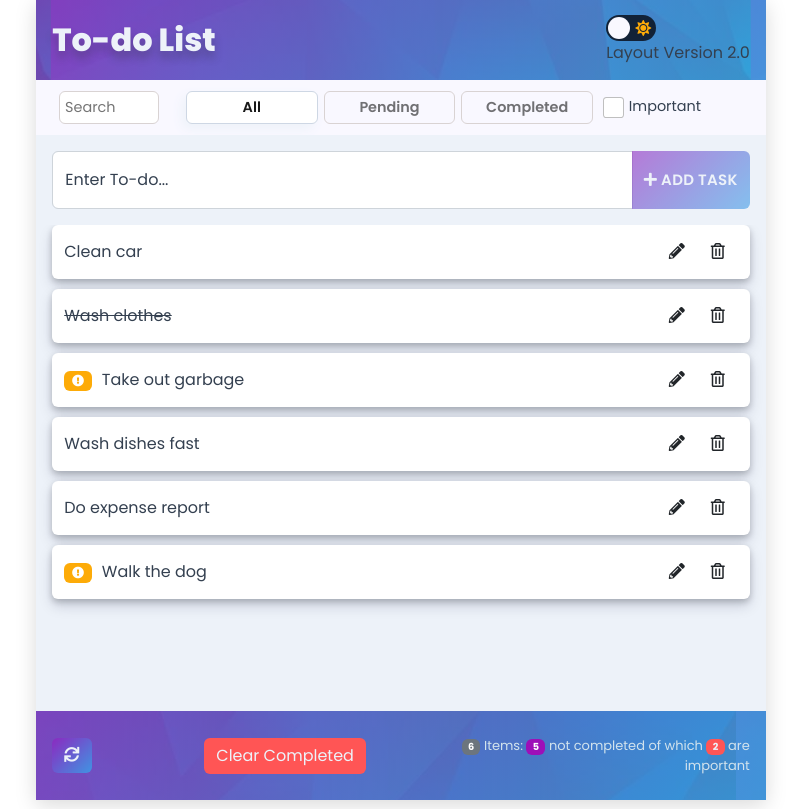
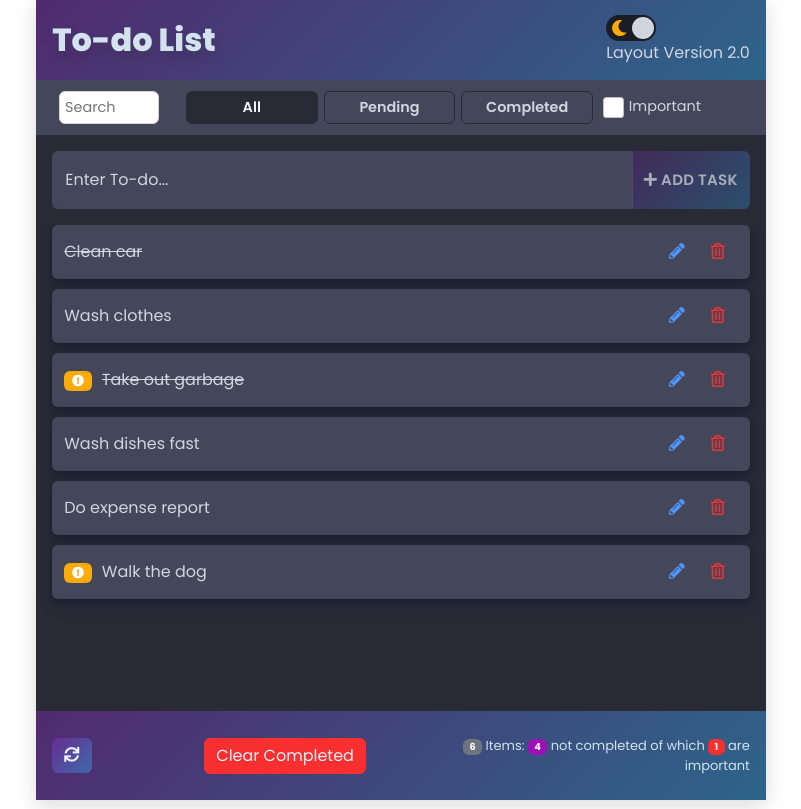
Before and after one commit to alifiyah29/Task-Alchemy, a Next.js app: page / in a window 1280 px wide. Shown: the whole page, without its empty margins (239-1040 px from the left). Built offline with nearby package versions, Linux system fonts and the light colour scheme.

Commit message:
useDebugValue

```diff
--- a/db.json
+++ b/db.json
@@ -2,20 +2,20 @@
   "todos": [
     {
       "todoText": "Clean car",
-      "completed": false,
+      "completed": true,
       "important": false,
       "id": 11
     },
     {
       "id": 3,
       "todoText": "Wash clothes",
-      "completed": true,
+      "completed": false,
       "important": false
     },
     {
       "id": 5,
       "todoText": "Take out garbage",
-      "completed": false,
+      "completed": true,
       "important": true
     },
     {
--- a/src/components/layout/Header.js
+++ b/src/components/layout/Header.js
@@ -1,7 +1,7 @@
 import { withTheme } from "../hoc/withTheme";
 
-
-const Header = ({layoutVersion, darkTheme, toggleTheme }) => {
+const Header = ({ layoutVersion, darkTheme, toggleTheme }) => {
+  console.log({ toggleTheme });
 
   return (
     <header>
--- a/src/components/layout/Layout.js
+++ b/src/components/layout/Layout.js
@@ -14,7 +14,9 @@ const Inner = ({ children }) => {
       className="container"
       data-theme={darkTheme ? "dark" : "light"}
     >
-      <Header layoutVersion={layoutVersion} />
+      <Header
+        layoutVersion={layoutVersion}
+      />
       {children}
       <br />
       <Footer />
--- a/src/components/todo/ToDo.js
+++ b/src/components/todo/ToDo.js
@@ -5,6 +5,7 @@ const ToDo = ({
   handleEdit,
   idUpdating,
 }) => {
+  console.log(`ToDo: ${todoItem.id}:${todoItem.todoText}`)
   return (
     <div
       key={todoItem.id}
--- a/src/contexts/ThemeContext.js
+++ b/src/contexts/ThemeContext.js
@@ -1,14 +1,13 @@
-import { createContext, useState } from "react";
+import { createContext } from "react";
+import { useTheme } from "../hooks/useTheme";
 
 export const ThemeContext = createContext({});
 
 export const ThemeProvider = ({ children }) => {
-  const [darkTheme, setDarkTheme] = useState(false);
-  const toggleTheme = () => {
-    setDarkTheme(!darkTheme);
-  };
+  const value = useTheme();
+
   return (
-    <ThemeContext.Provider value={{ darkTheme, toggleTheme }}>
+    <ThemeContext.Provider value={ value }>
       {children}
     </ThemeContext.Provider>
   );
--- /dev/null
+++ b/src/hooks/useTheme.js
@@ -0,0 +1,21 @@
+import { useDebugValue, useState } from "react";
+
+export const useTheme = () => {
+  const [darkTheme, setDarkTheme] = useState(true);
+  const toggleTheme = () => {
+    setDarkTheme(!darkTheme);
+  };
+
+  useDebugValue(`${darkTheme ? "dark" : "light"}`,
+    (val) => {
+    if (val === "light") {
+      return "Light Theme";
+    } else {
+      return "Dark Theme";
+    }
+  });
+  return {
+    darkTheme,
+    toggleTheme,
+  };
+};
```
